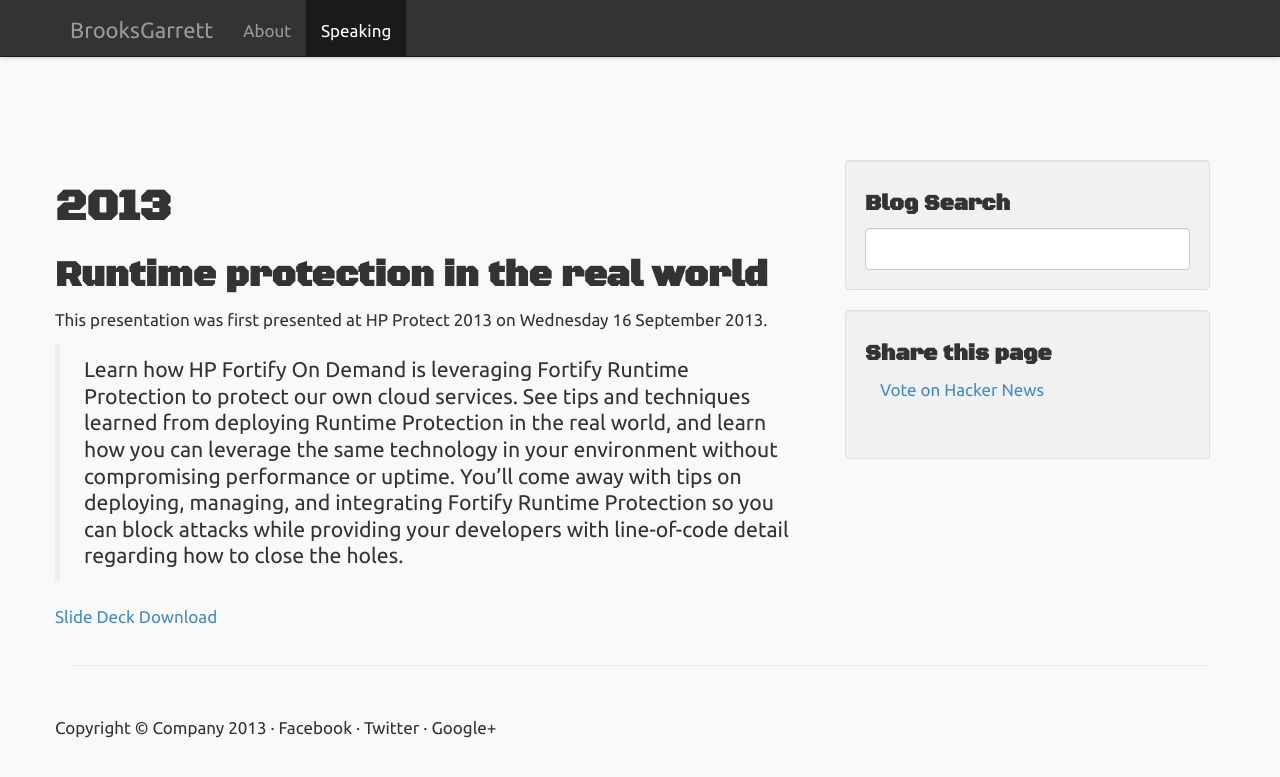
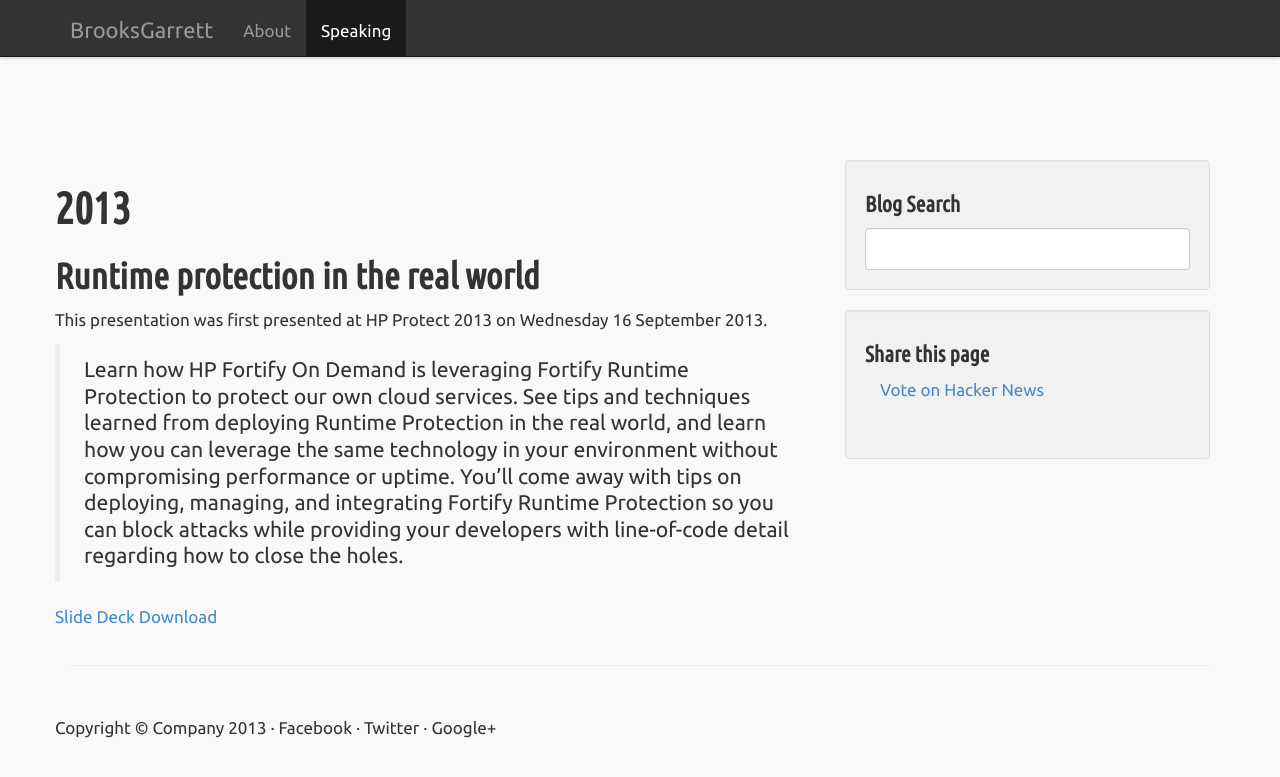
Before and after one commit to brooksgarrett/website, a Jekyll site: the page built from speaking/index.md, in a window 1280 px wide. Shown: the top 777 px of the page. Built offline with Jekyll 4.4.1, drawn with Linux system fonts in a browser that asks for light colours; nearby versions of some CDN libraries; some web fonts are replaced; library files that are not in the unit come from our copies; Markdown is read by kramdown in place of the engine named in the settings; comment, search, counter and statistics services are not loaded.

Commit message:
Update header font to Ubuntu.

```diff
--- a/_includes/header.html
+++ b/_includes/header.html
@@ -7,7 +7,7 @@
     <meta name="description" content="{{ site.description }}">
     <link href='http://fonts.googleapis.com/css?family=Droid+Sans+Mono' rel='stylesheet' type='text/css'>
     <link href='http://fonts.googleapis.com/css?family=Ubuntu' rel='stylesheet' type='text/css'>
-    <link href='http://fonts.googleapis.com/css?family=Black+Ops+One' rel='stylesheet' type='text/css'>
+    <link href='http://fonts.googleapis.com/css?family=Ubuntu+Condensed' rel='stylesheet' type='text/css'>
     <link href="/css/bootstrap.min.css" rel="stylesheet">
     <link href="/css/main.css" rel="stylesheet">
     <style>
--- a/css/main.css
+++ b/css/main.css
@@ -8,7 +8,7 @@
 }
 
 h1, h2, h3, h4, h5, h6 {
-	font-family: 'Black Ops One', cursive;
+	font-family: 'Ubuntu Condensed', sans-serif;
 }
 
 footer {
```
